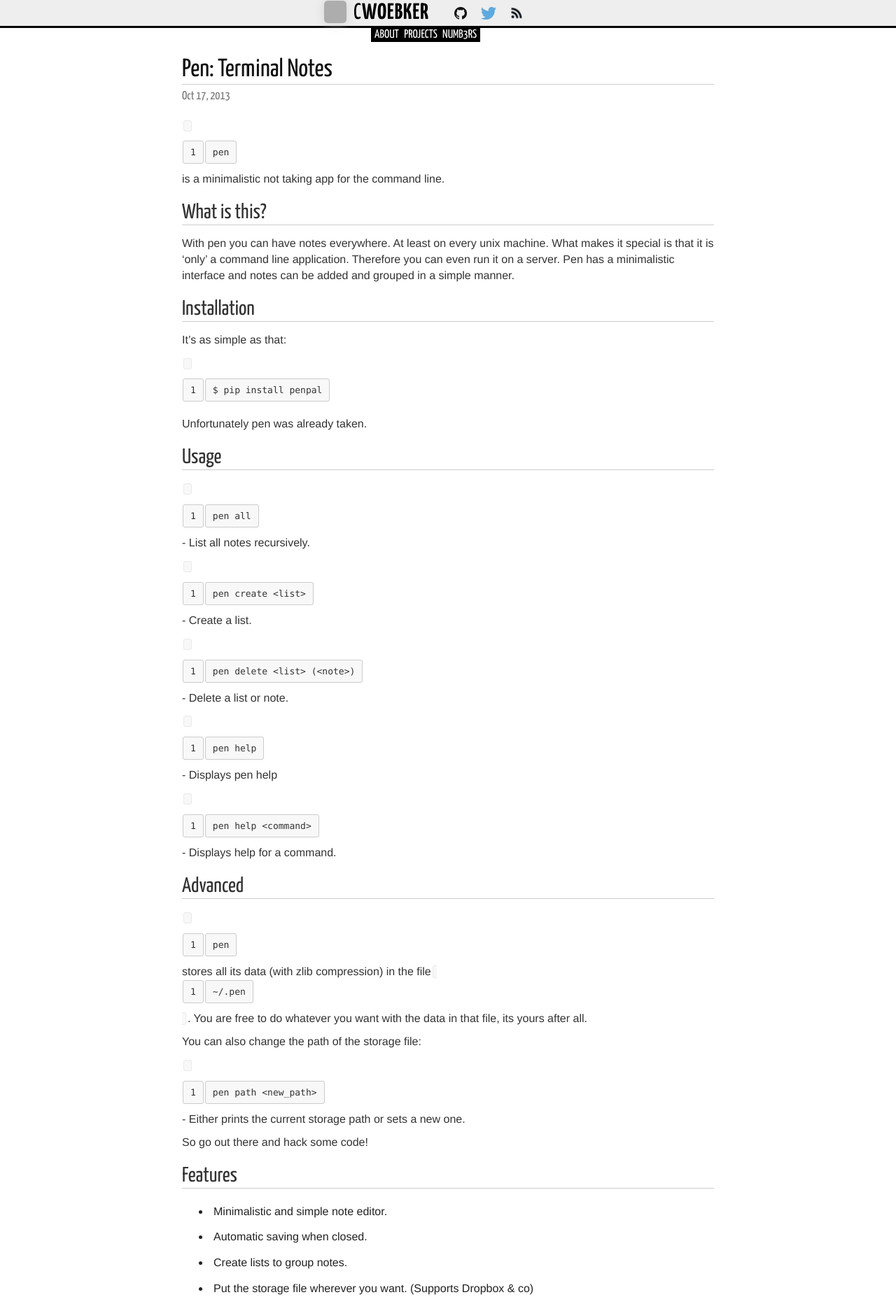
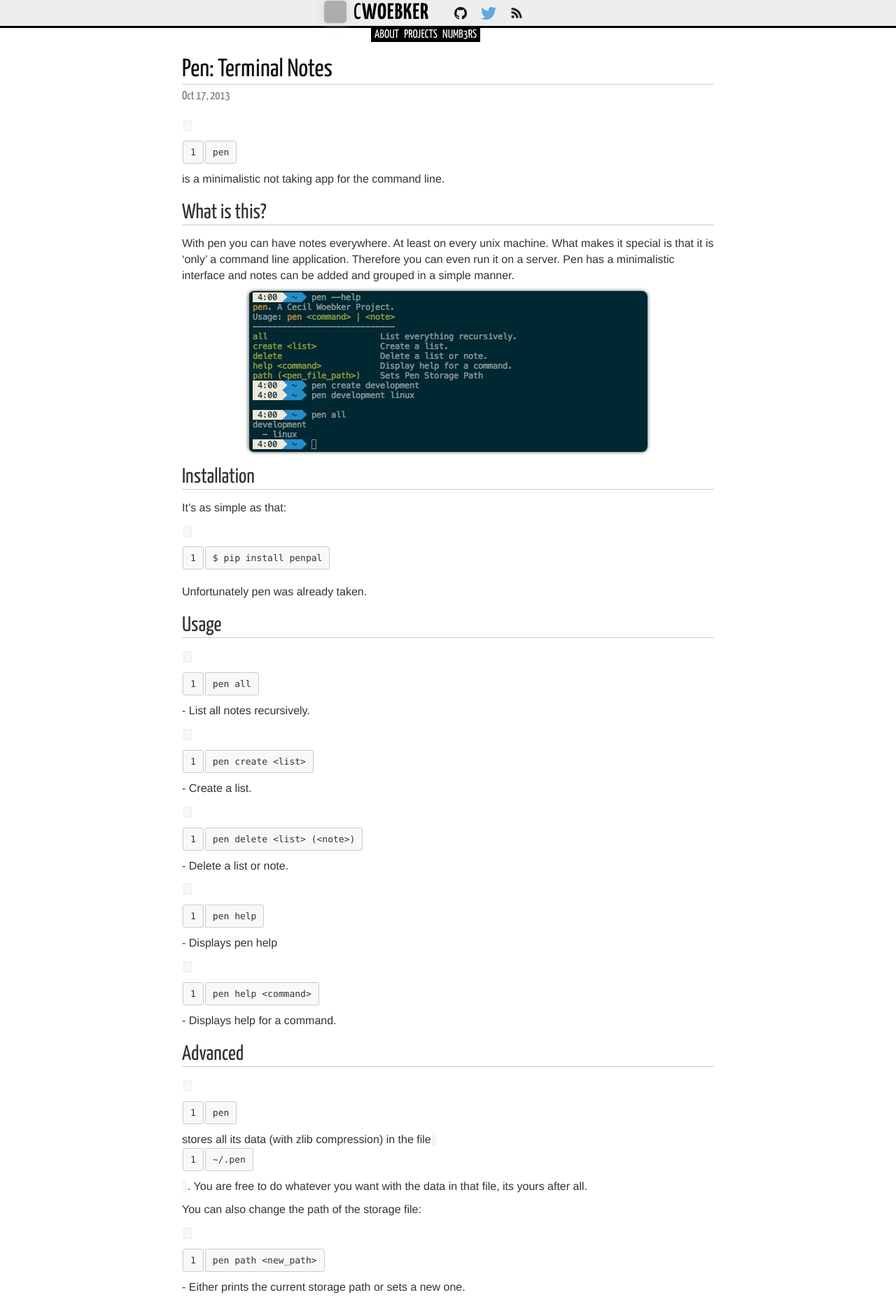
Before and after one commit to cwoebker/.com, a Jekyll site: the page built from _posts/2013-10-17-pen-terminal-notes.markdown, in a window 1280 px wide. Shown: the top 1864 px of the page at 70% size. Built offline with Jekyll 4.4.1, drawn with Linux system fonts in a browser that asks for light colours; comment, search, counter and statistics services are not loaded; grey boxes are pictures that could not be loaded.

Commit message:
some fixes for old posts, and a pic of my pen terminal

```diff
--- a/_posts/2012-09-12-the-beauty-of-big-pictures.markdown
+++ b/_posts/2012-09-12-the-beauty-of-big-pictures.markdown
@@ -62,11 +62,11 @@ Therefore we can deduce multiple steps in finding these pictures.
 Next up: How are we going to solve the problems from our outline?
 The Boston Globe has a small little archive box, but unfortunately it only goes back to about a year ago.
 
-<img src="/assets/img/posts/bigpicture1.jpeg" alt="archive" title="Big Picture 1" />
+<img src="/assets/img/posts/bigpicture1.jpg" alt="archive" title="Big Picture 1" />
 
 Luckily when looking at the source code I found out, that they actually have the complete archive there but in form of commented out HTML code. Therefore my browser wouldn't pick it up at first.
 
-<img src="/assets/img/posts/bigpicture2.jpeg" alt="hidden archive" title="Big Picture 2" />
+<img src="/assets/img/posts/bigpicture2.jpg" alt="hidden archive" title="Big Picture 2" />
 
 I started with the `getArchive()` function.
 
--- a/_posts/2013-10-17-pen-terminal-notes.markdown
+++ b/_posts/2013-10-17-pen-terminal-notes.markdown
@@ -16,6 +16,8 @@ With pen you can have notes everywhere. At least on every unix machine.
 What makes it special is that it is 'only' a command line application.
 Therefore you can even run it on a server.
 Pen has a minimalistic interface and notes can be added and grouped in a simple manner.
+
+<img src="/assets/img/posts/pen.jpg" alt="pen preview" title="Pen" />
 
 ## Installation
 
```
Also changed, not shown: assets/_img/posts/bigpicture1.jpg (renamed from assets/_img/posts/bigpicture1.jpeg), assets/_img/posts/bigpicture2.jpg (renamed from assets/_img/posts/bigpicture2.jpeg), assets/_img/posts/pen.jpg (added), assets/img/posts/bigpicture1.jpg (renamed from assets/img/posts/bigpicture1.jpeg), assets/img/posts/bigpicture2.jpg (renamed from assets/img/posts/bigpicture2.jpeg), assets/img/posts/pen.jpg (added).
